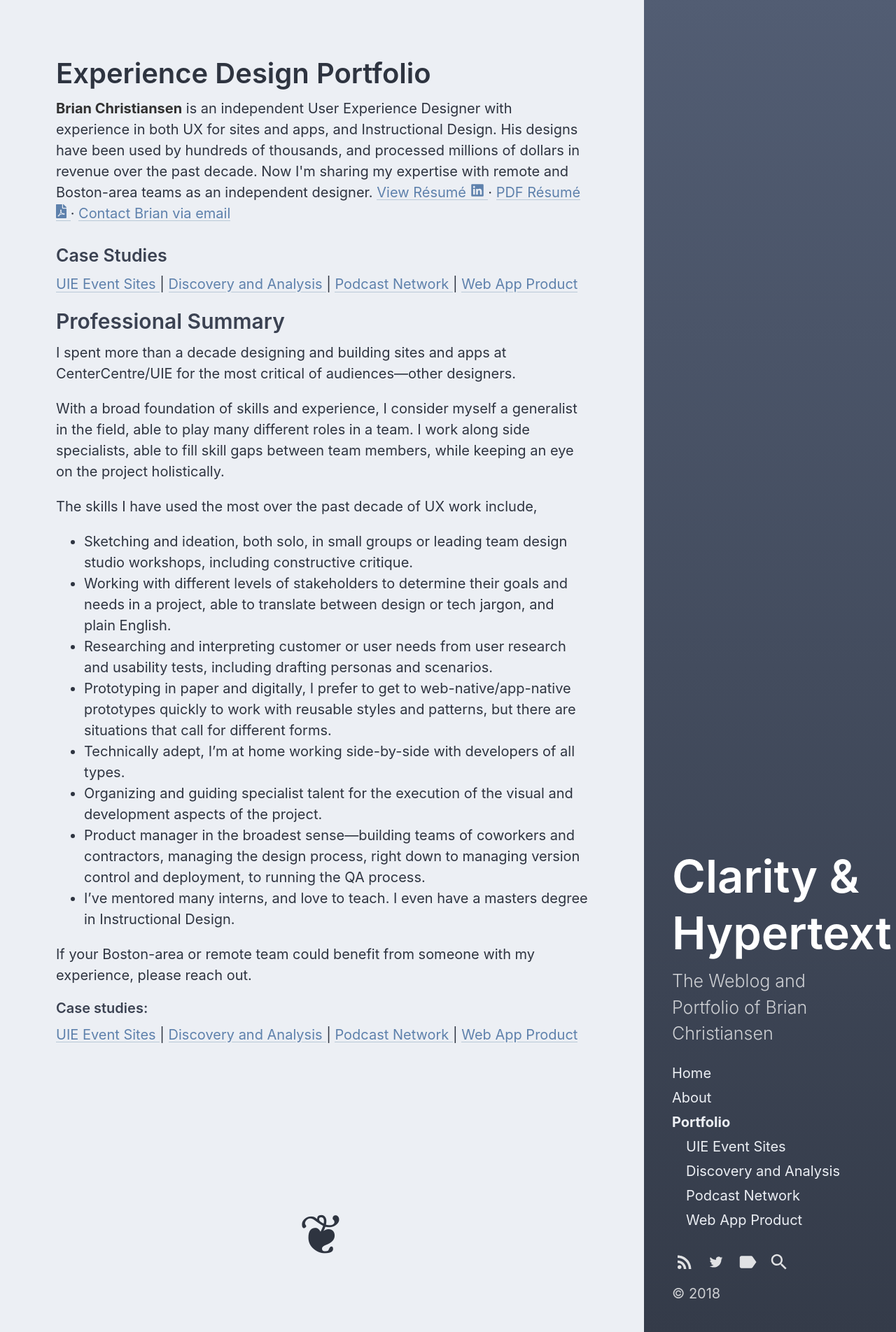
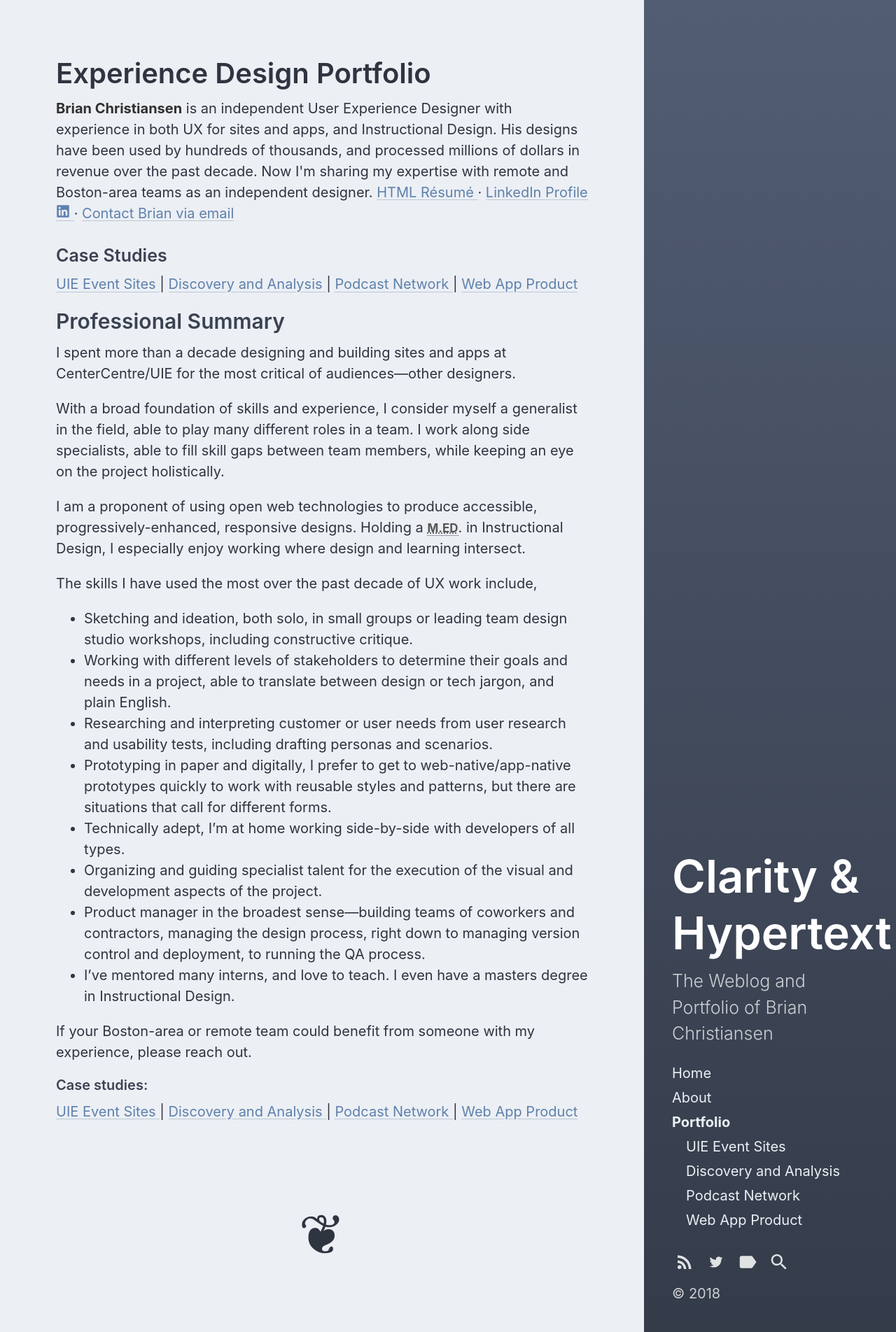
Before and after one commit to briandigital/bd4, a Jekyll site: the page built from portfolio/index.md, in a window 1280 px wide. Shown: the whole page at 70% size. Built offline with Jekyll 4.4.1, drawn with Linux system fonts in a browser that asks for light colours.

Commit message:
Builds a resume and tweaks portfolio summary accordingly

```diff
--- a/_layouts/portfolio-index.html
+++ b/_layouts/portfolio-index.html
@@ -6,15 +6,17 @@
   <h1 class="page-title">{{ page.full-title }}</h1>
 </header>
 <div class="content">
-    <p>{{ page.intro-text }} <a title="View my current résumé on LinkedIn" aria-label="LinkedIn"
-     href="https://linkedin.com/in/brianwchristiansen"> View&nbsp;Résumé
+    <p>{{ page.intro-text }}
+    <a title="View my current résumé as HTML." aria-label="HTML Resume"
+     href="/resume"> HTML&nbsp;Résumé
+  </a>
+   &middot;
+
+    <a title="View my current résumé on LinkedIn" aria-label="LinkedIn"
+     href="https://linkedin.com/in/brianwchristiansen"> LinkedIn Profile
     {% include svg/linkedin.svg %}
   </a>
-   &middot;
-   <a title="View a PDF of my current résumé." aria-label="LinkedIn"
-     href="https://linkedin.com/in/brianwchristiansen"> PDF&nbsp;Résumé
-    {% include svg/pdf.svg %}
-  </a>
+
    &middot;
    <a title="Exhange asynchronous greetings over the transom." href="mailto:brian@briandigital.com?subject=Oh%20The%20Opportunities">Contact&nbsp;Brian via&nbsp;email</a></p>
     <nav class="index-case-studies">
--- a/_sass/hydeout/_message.scss
+++ b/_sass/hydeout/_message.scss
@@ -6,6 +6,6 @@
 .message {
   margin-bottom: 1rem;
   padding: 1rem;
-  color: #717171;
-  background-color: #f9f9f9;
+  color: $nord3;
+  background-color: $nord4;
 }
--- a/portfolio/index.md
+++ b/portfolio/index.md
@@ -12,6 +12,8 @@
 
 With a broad foundation of skills and experience, I consider myself a generalist in the field, able to play many different roles in a team. I work along side specialists, able to fill skill gaps between team members, while keeping an eye on the project holistically.
 
+I am a proponent of using open web technologies to produce accessible, progressively-enhanced, responsive designs. Holding a <abbr title="Master of Education Degree">M.Ed</abbr>. in Instructional Design, I especially enjoy working where design and learning intersect.
+
 The skills I have used the most over the past decade of UX work include,
 
 * Sketching and ideation, both solo, in small groups or leading team design studio workshops, including constructive critique.
```
Also changed, not shown: portfolio/resume.md (added, +39 -0 lines).
